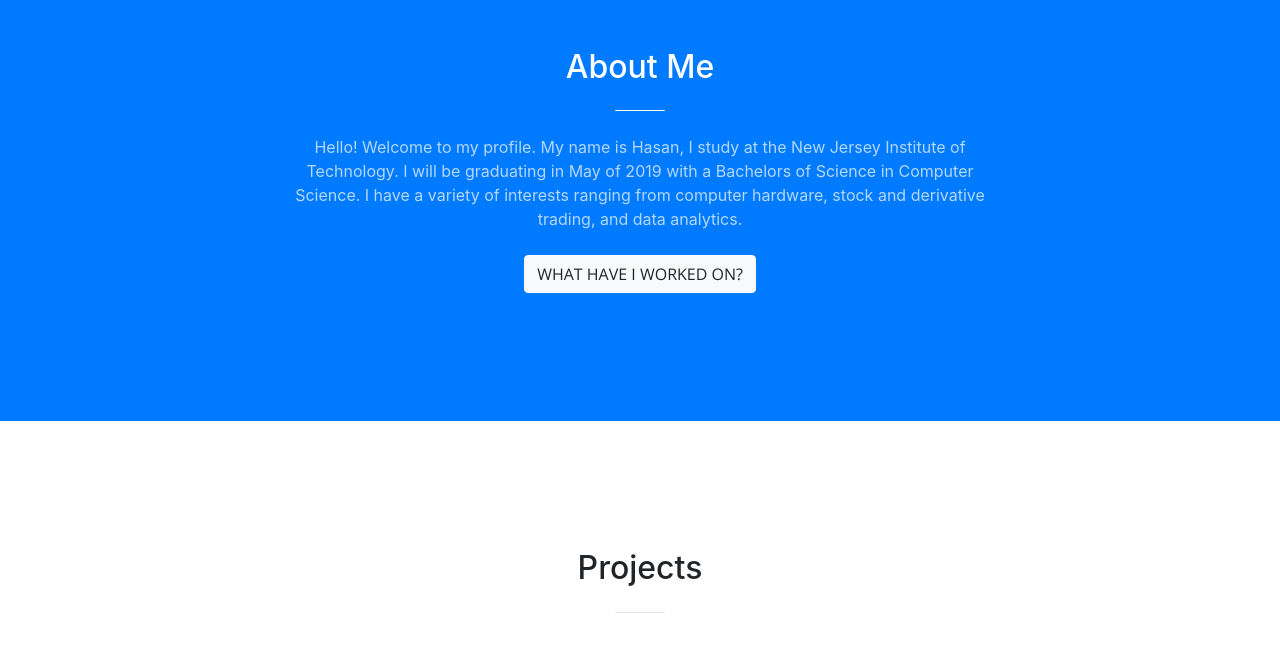
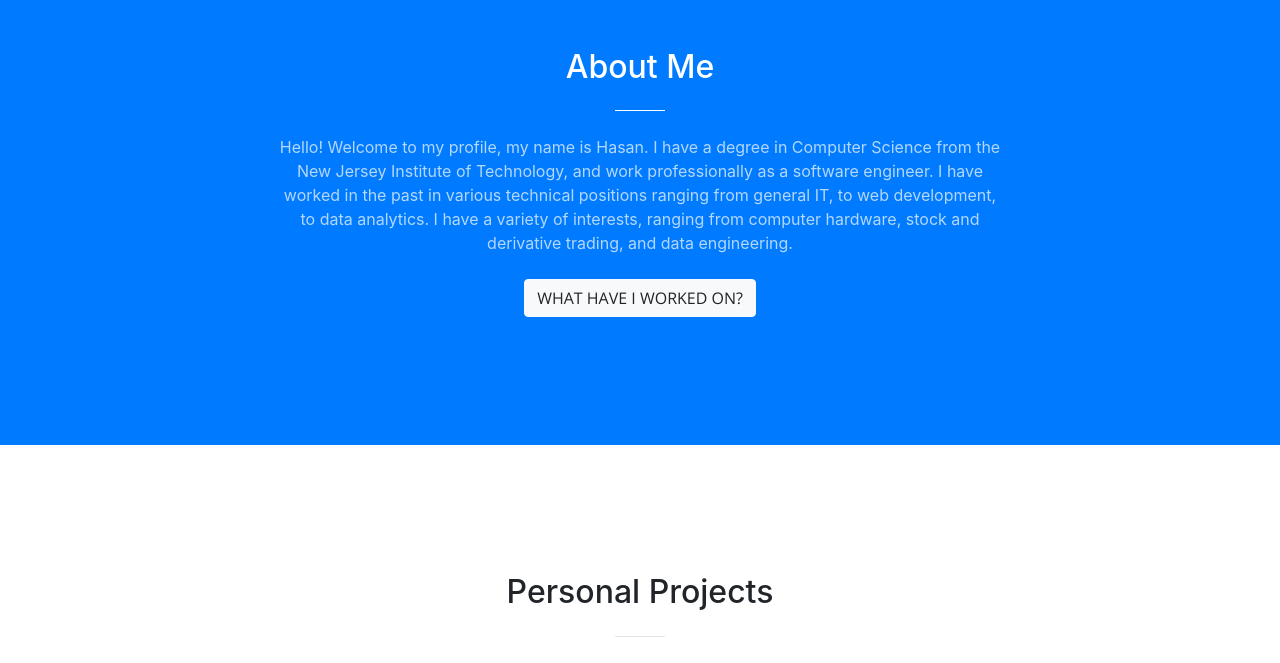
Before and after one commit to computertechhasan/profile, a website with bundled scripts: page index.html in a window 1280 px wide. Shown: the part 880-1543 px from the top of the page. Built offline with nearby package versions, Linux system fonts and the light colour scheme.

Commit message:
Added new things

```diff
--- a/index.html
+++ b/index.html
@@ -74,7 +74,7 @@
             <div class="col-lg-8 mx-auto text-center">
               <h2 class="section-heading text-white">About Me</h2>
               <hr class="light my-4">
-              <p class="text-faded mb-4">Hello! Welcome to my profile. My name is Hasan, I study at the New Jersey Institute of Technology. I will be graduating in May of 2019 with a Bachelors of Science in Computer Science. I have a variety of interests ranging from computer hardware, stock and derivative trading, and data analytics.</p>
+              <p class="text-faded mb-4">Hello! Welcome to my profile, my name is Hasan. I have a degree in Computer Science from the New Jersey Institute of Technology, and work professionally as a software engineer. I have worked in the past in various technical positions ranging from general IT, to web development, to data analytics. I have a variety of interests, ranging from computer hardware, stock and derivative trading, and data engineering.</p>
               <a class="btn btn-light btn-xl js-scroll-trigger" href="#services">What have I worked on?</a>
             </div>
           </div>
@@ -85,7 +85,7 @@
       <div class="container">
         <div class="row">
           <div class="col-lg-12 text-center">
-            <h2 class="section-heading">Projects</h2>
+            <h2 class="section-heading">Personal Projects</h2>
             <hr class="my-4">
           </div>
         </div>
```
